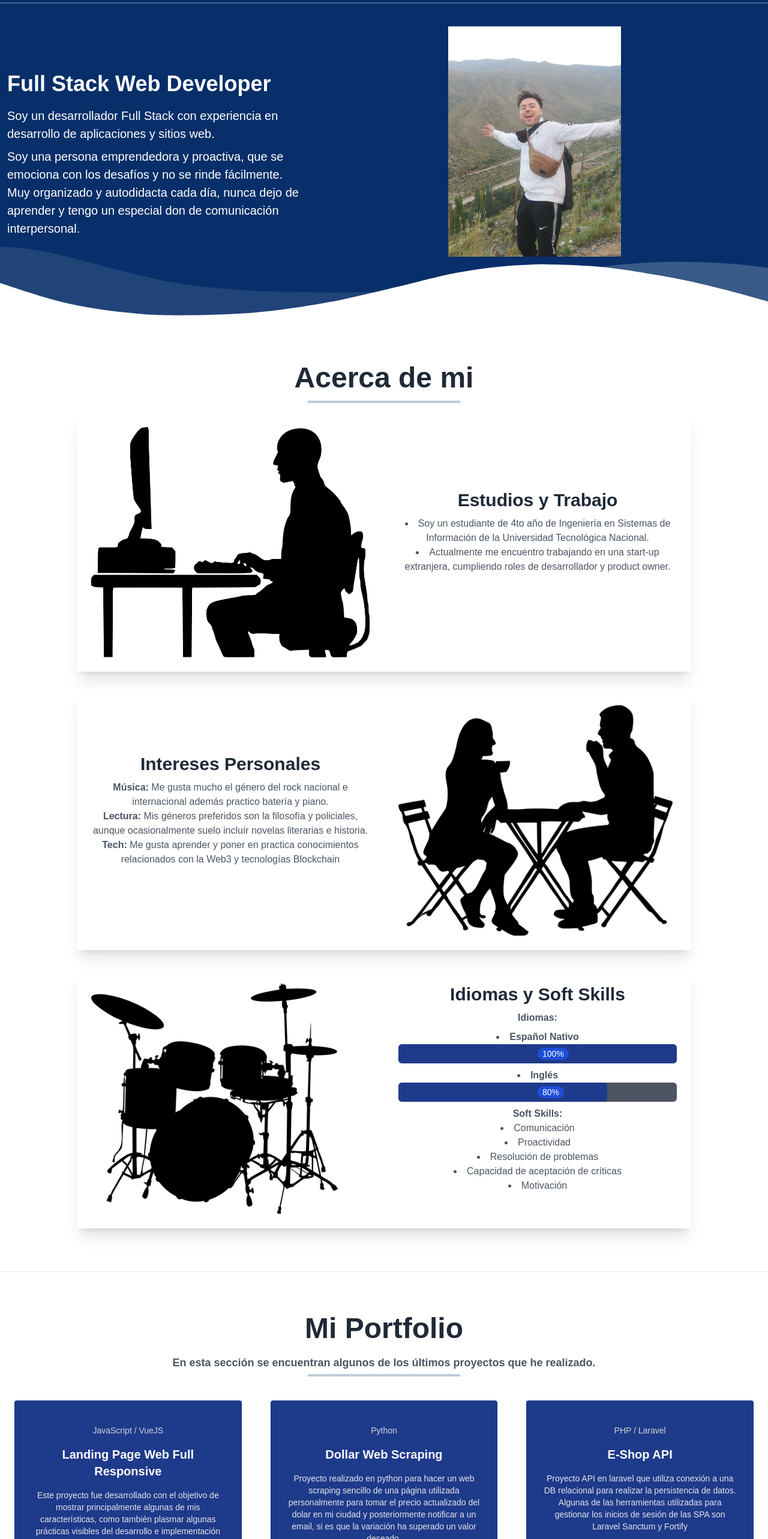
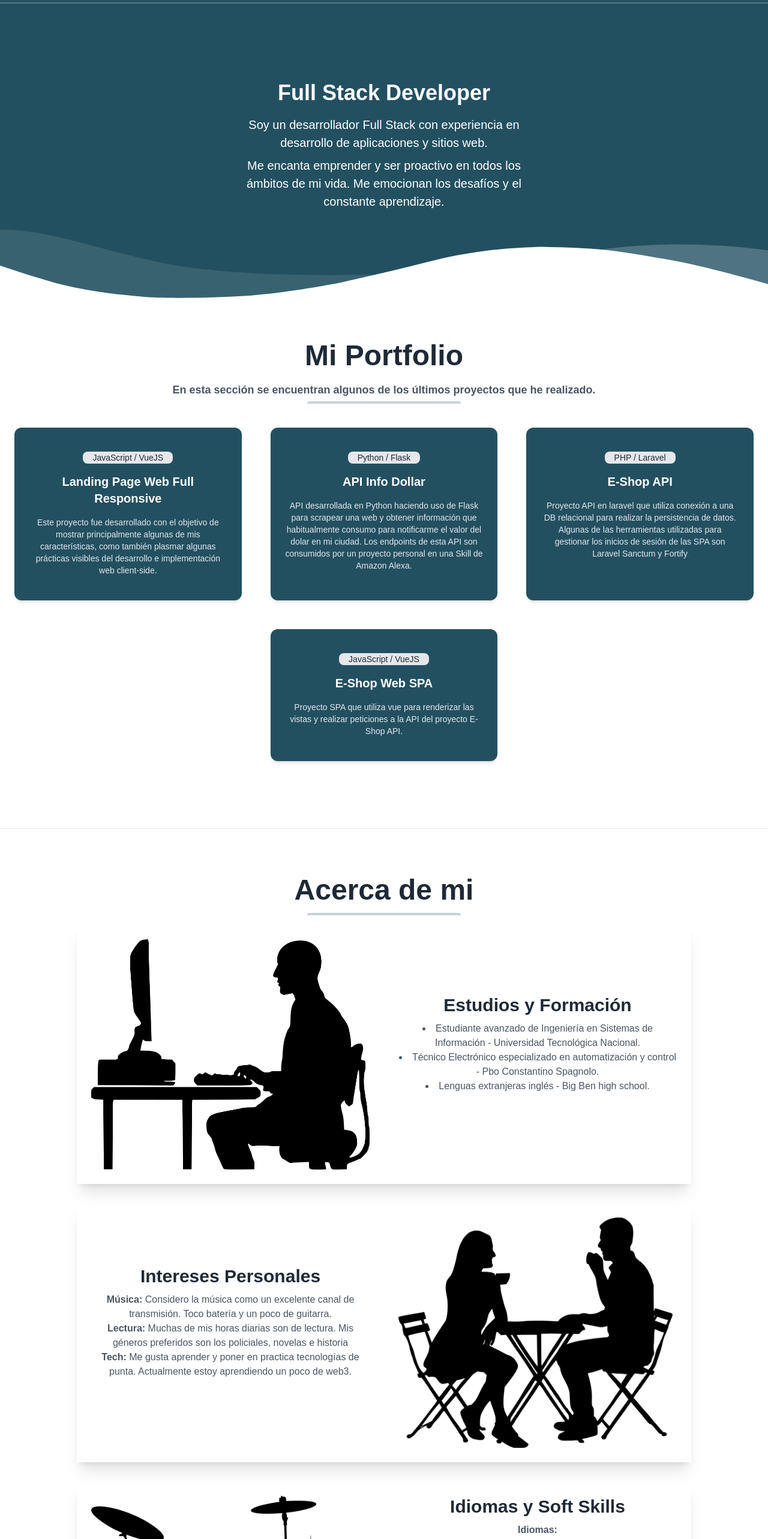
Before and after one commit to facuzarate04/my-landing, a Vue app: page / in a window 1280 px wide. Shown: the part 60-2626 px from the top of the page at 60% size. Built offline with nearby package versions, Linux system fonts and the light colour scheme.

Commit message:
feat: styles and texts changes

```diff
--- a/index.html
+++ b/index.html
@@ -7,6 +7,7 @@
     <title>Facundo Zarate</title>
     <meta name="description" content="Bienvenido a mi página personal. Date una vuelta y conoce un poco acerca de mi y algunos de mis proyectos realizados y en proceso" />
     <meta property="og:image" content="https://app.facundozarate.info/public/assets/images/mi-completo.jpeg" />
+    <meta property="og:description" content="Bienvenido a mi página personal. Date una vuelta y conoce un poco acerca de mi y algunos de mis proyectos realizados y en proceso." />
     <meta property="twitter:image" content="https://app.facundozarate.info/public/assets/images/mi-completo.jpeg" />
     <meta name="keywords" content="" />
     <meta name="author" content="Facundo Zarate" />
@@ -14,7 +15,7 @@
 
     <style>
         .gradient {
-            background: linear-gradient(#082f69 80%, #312d26 100%);
+            background: linear-gradient(#235061 80%, #0b1e2d 100%);
         }
 
     </style>
--- a/public/json/text.json
+++ b/public/json/text.json
@@ -3,54 +3,21 @@
         "image": "../assets/images/mi-cara.jpg"
     },
     "description":{
-        "title": "Full Stack Web Developer",
+        "title": "Full Stack Developer",
         "image": "../assets/images/mi-completo.jpeg",
         "p":{
             "p1": "Soy un desarrollador Full Stack con experiencia en desarrollo de aplicaciones y sitios web.",
-            "p2": "Soy una persona emprendedora y proactiva, que se emociona con los desafíos y no se rinde fácilmente. Muy organizado y autodidacta cada día, nunca dejo de aprender y tengo un especial don de comunicación interpersonal."
+            "p2": "Me encanta emprender y ser proactivo en todos los ámbitos de mi vida. Me emocionan los desafíos y el constante aprendizaje."
         }
     },
     "about":{
         "title": "Acerca de mi",
-        "studies-title": "Estudios y Trabajo",
+        "studies-title": "Estudios y Formación",
         "image": "../assets/images/work.png",
         "l": {
-            "l1": "Soy un estudiante de 4to año de Ingeniería en Sistemas de Información de la Universidad Tecnológica Nacional.",
-            "l2": "Actualmente me encuentro trabajando en una start-up extranjera, cumpliendo roles de desarrollador y product owner."
-        }
-    },
-    "interest":{
-        "title": "Intereses Personales",
-        "image": "../assets/images/meeting.png",
-        "l": {
-            "l1": "<b>Música:</b> Me gusta mucho el género del rock nacional e internacional además practico batería y piano.",
-            "l2": "<b>Lectura:</b> Mis géneros preferidos son la filosofía y policiales, aunque ocasionalmente suelo incluír novelas literarias e historia.",
-            "l3": "<b>Tech:</b> Me gusta aprender y poner en practica conocimientos relacionados con la Web3 y tecnologías Blockchain"
-        }
-    },
-    "skills":{
-        "title": "Idiomas y Soft Skills",
-        "image": "../assets/images/drumms.png",
-        "languajes": "Idiomas:",
-        "soft-skills": "Soft Skills:",
-        "lang": {
-            "l1": {
-                "title": "Español Nativo",
-                "bar-width": "width: 100%;",
-                "percent": "100%"
-            },
-            "l2": {
-                "title": "Inglés",
-                "bar-width": "width: 75%;",
-                "percent": "80%"
-            }
-        },
-        "s-skills": {
-            "l1": "Comunicación",
-            "l2": "Proactividad",
-            "l3": "Resolución de problemas",
-            "l4": "Capacidad de aceptación de críticas",
-            "l5": "Motivación"
+            "l1": "Estudiante avanzado de Ingeniería en Sistemas de Información - Universidad Tecnológica Nacional.",
+            "l2": "Técnico Electrónico especializado en automatización y control - Pbo Constantino Spagnolo.",
+            "l3": "Lenguas extranjeras inglés - Big Ben high school."
         }
     },
     "portfolio":{
@@ -64,10 +31,10 @@
                 "url": "https://github.com/facuzarate04/my-landing"
             },
             "p2": {
-                "languaje": "Python",
-                "title": "Dollar Web Scraping",
-                "description": "Proyecto realizado en python para hacer un web scraping sencillo de una página utilizada personalmente para tomar el precio actualizado del dolar en mi ciudad y posteriormente notificar a un email, si es que la variación ha superado un valor deseado.",
-                "url": "https://github.com/facuzarate04/dollar-web-scraping"
+                "languaje": "Python / Flask",
+                "title": "API Info Dollar",
+                "description": "API desarrollada en Python haciendo uso de Flask para scrapear una web y obtener información que habitualmente consumo para notificarme el valor del dolar en mi ciudad. Los endpoints de esta API son consumidos por un proyecto personal en una Skill de Amazon Alexa.",
+                "url": "https://github.com/facuzarate04/info-dollar-api"
             },
             "p3": {
                 "languaje": "PHP / Laravel",
@@ -83,6 +50,40 @@
             }
         }
 
+    },
+    "interest":{
+        "title": "Intereses Personales",
+        "image": "../assets/images/meeting.png",
+        "l": {
+            "l1": "<b>Música:</b> Considero la música como un excelente canal de transmisión. Toco batería y un poco de guitarra.",
+            "l2": "<b>Lectura:</b> Muchas de mis horas diarias son de lectura. Mis géneros preferidos son los policiales, novelas e historia",
+            "l3": "<b>Tech:</b> Me gusta aprender y poner en practica tecnologías de punta. Actualmente estoy aprendiendo un poco de web3."
+        }
+    },
+    "skills":{
+        "title": "Idiomas y Soft Skills",
+        "image": "../assets/images/drumms.png",
+        "languajes": "Idiomas:",
+        "soft-skills": "Soft Skills:",
+        "lang": {
+            "l1": {
+                "title": "Español Nativo",
+                "bar-width": "width: 100%; background-color: #235061;",
+                "percent": "100%"
+            },
+            "l2": {
+                "title": "Inglés",
+                "bar-width": "width: 80%; background-color: #235061;",
+                "percent": "80%"
+            }
+        },
+        "s-skills": {
+            "l1": "Comunicación",
+            "l2": "Proactividad",
+            "l3": "Resolución de problemas",
+            "l4": "Capacidad de aceptación de críticas",
+            "l5": "Motivación"
+        }
     },
     "socials":{
         "ig": {
--- a/src/components/NavBar.vue
+++ b/src/components/NavBar.vue
@@ -21,28 +21,28 @@
             <div class="w-full flex-grow lg:flex lg:items-center lg:w-auto hidden mt-2 lg:mt-0 bg-gray-600 lg:bg-transparent text-black p-4 lg:p-0 z-20"
                 id="nav-content">
                 <ul class="list-reset lg:flex justify-end flex-1 items-center">
-                    <li class="mr-3">
+                    <!-- <li class="mr-3">
                         <a
                         :href="cv_url"
                         download="Facundo Zarate CV"
                         class="cursor-pointer inline-block py-2 px-4 text-black hover:bg-gray-300 font-bold no-underline rounded-xl bg-gray-100">
                             Mi CV/Resume
                         </a>
-                    </li>
+                    </li> -->
                     <li class="mr-3">
-                        <button class="link inline-block py-2 px-4 text-white font-bold no-underline"
+                        <button :class="{'underline decoration-white decoration-4 underline-offset-8': active == 'about'}" class="link inline-block py-2 px-4 text-white font-bold"
                         @click="scrollTo('about')">
                             Acerca de mi
                         </button>
                     </li>
                     <li class="mr-3">
-                        <button class="link inline-block py-2 px-4 text-white font-bold no-underline"
+                        <button :class="{'underline decoration-white decoration-4 underline-offset-8': active == 'portfolio'}" class="link inline-block py-2 px-4 text-white font-bold"
                         @click="scrollTo('portfolio')">
                             Mi Portfolio
                         </button>
                     </li>
                     <li class="mr-3">
-                        <button class="link inline-block py-2 px-4 text-white font-bold no-underline"
+                        <button :class="{'underline decoration-white decoration-4 underline-offset-8': active == 'contacto'}" class="link inline-block py-2 px-4 text-white font-bold"
                         @click="scrollTo('contacto')">
                             Contacto
                         </button>
@@ -61,11 +61,13 @@ export default{
         return {
             cv_url: process.env.CV_URL,
             jsonNavBar: json['nav-bar'],
-            showingMenu: false
+            showingMenu: false,
+            active: null
         }
     },
     methods: {
         scrollTo: function(ref) {
+            this.active = ref
             this.$emit('scrollTo',ref)
         }
     }
--- a/src/pages/Landing.vue
+++ b/src/pages/Landing.vue
@@ -7,19 +7,15 @@
             <template #content>
                 <!--Intro-->
                 <div ref="inicio" class="pt-24">
-                    <div class="container px-3 mx-auto flex flex-wrap flex-col md:flex-row items-center">
+                    <div class="container px-3 py-10 md:py-20 mx-auto flex flex-wrap flex-col md:flex-row items-center">
                         <!--Left Col-->
-                        <div class="flex flex-col w-full md:w-2/5 justify-center items-start text-center md:text-left">
+                        <div class="w-full mx-auto md:w-2/5 justify-center items-start text-center">
                             <h1 class="my-4 text-4xl font-bold leading-tight">
                             {{jsonDescription['title']}}
                             </h1>
                             <p v-for="p in jsonDescription['p']" :key="p" class="leading-normal text-xl mb-2">
                             {{p}}
                             </p>
-                        </div>
-                        <!--Right Col-->
-                        <div class="w-full md:w-3/5 py-2 mb-8 text-center">
-                            <img class="w-auto md:w-3/5 m-auto z-50 rounded-xl max-h-96 object-contain" :src="jsonDescription['image']" />
                         </div>
                     </div>
                 </div>
@@ -44,6 +40,34 @@
                         </g>
                     </svg>
                 </div>
+                <section class="bg-white border-b py-10" ref="portfolio">
+                    <div class="container mx-auto flex flex-wrap pt-4 pb-12">
+                        <h1 class="w-full my-2 text-5xl font-bold leading-tight text-center text-gray-800">
+                            {{jsonPortFolio['title']}}
+                        </h1>
+                        <h1 class="w-full my-2 text-lg font-semibold leading-tight text-center text-gray-600">
+                            {{jsonPortFolio['subtitle']}}
+                        </h1>
+                        <div class="w-full mb-4">
+                            <div class="h-1 mx-auto gradient w-64 opacity-25 my-0 py-0 rounded-t"></div>
+                        </div>
+                        <a :href="project['url']" v-for="project in jsonPortFolio['projects']" :key="project" class="w-full md:w-1/3 p-6 flex flex-col mx-auto">
+                            <div style="background-color: #235061;" class="flex-1 rounded-xl overflow-hidden shadow-md py-10">
+                                <div class="flex flex-wrap no-underline hover:no-underline space-y-4">
+                                    <p class="mx-auto text-gray-800 rounded-lg bg-gray-200 text-xs md:text-sm px-4">
+                                        {{project['languaje']}}
+                                    </p>
+                                    <div class="w-full font-bold text-xl text-white px-6">
+                                        {{project['title']}}
+                                    </div>
+                                    <p class="text-gray-200 text-sm px-6 mb-2">
+                                        {{project['description']}}
+                                    </p>
+                                </div>
+                            </div>
+                        </a>
+                    </div>
+                </section>
                 <section class="bg-white border-b py-10" ref="about" >
                     <div class="container max-w-5xl mx-auto m-8">
                         <h1 class="w-full my-2 text-5xl font-bold leading-tight text-center text-gray-800">
@@ -100,10 +124,10 @@
                                     <li v-for="l in jsonSkills['lang']" :key="l" class="my-2">
                                         <b>{{l['title']}}</b>
                                         <div class="relative bg-gray-600 rounded-md">
-                                            <div class="absolute bottom-1.5 text-white text-sm inline-block bg-blue-700 px-2 rounded-full">
+                                            <div class="absolute bottom-1.5 text-white text-sm inline-block bg-gray-900 px-2 rounded-full">
                                                 {{l['percent']}}
                                             </div>
-                                            <div :style="l['bar-width']" class="bg-blue-900 py-4 text-center rounded-md">
+                                            <div :style="l['bar-width']" class="py-4 text-center rounded-md">
                                             </div>
                                         </div>
                                     </li>
@@ -116,38 +140,10 @@
                         </div>
                     </div>
                 </section>
-                <section class="bg-white border-b py-10" ref="portfolio">
-                    <div class="shadow-xl container mx-auto flex flex-wrap pt-4 pb-12">
-                        <h1 class="w-full my-2 text-5xl font-bold leading-tight text-center text-gray-800">
-                            {{jsonPortFolio['title']}}
-                        </h1>
-                        <h1 class="w-full my-2 text-lg font-semibold leading-tight text-center text-gray-600">
-                            {{jsonPortFolio['subtitle']}}
-                        </h1>
-                        <div class="w-full mb-4">
-                            <div class="h-1 mx-auto gradient w-64 opacity-25 my-0 py-0 rounded-t"></div>
-                        </div>
-                        <a :href="project['url']" v-for="project in jsonPortFolio['projects']" :key="project" class="w-full md:w-1/3 p-6 flex flex-col mx-auto">
-                            <div  class="flex-1 bg-blue-900 rounded-t rounded-b-none overflow-hidden shadow py-10">
-                                <div class="flex flex-wrap no-underline hover:no-underline space-y-4">
-                                    <p class="w-full text-gray-300 text-xs md:text-sm px-6">
-                                        {{project['languaje']}}
-                                    </p>
-                                    <div class="w-full font-bold text-xl text-white px-6">
-                                        {{project['title']}}
-                                    </div>
-                                    <p class="text-gray-200 text-sm px-6 mb-2">
-                                        {{project['description']}}
-                                    </p>
-                                </div>
-                            </div>
-                        </a>
-                    </div>
-                </section>
             </template>
             <template #footer>
-                    <section class="bg-gray-100 py-10" ref="contacto">
-                        <div class="container mx-auto px-2 pt-4 pb-12 text-gray-800 shadow-xl">
+                    <section class="bg-white py-10" ref="contacto">
+                        <div class="container mx-auto px-2 pt-4 pb-12 text-gray-800">
                             <h1 class="w-full my-2 text-5xl font-bold leading-tight text-center text-gray-800">
                                 Contacto
                             </h1>
@@ -156,8 +152,7 @@
                             </div>
                             <!-- Contacto -->
                             <div class="flex items-center justify-center flex-col">
-
-                                <div class="sm:flex sm:items-center sm:justify-center sm:space-x-3 text-center">
+                                <div class="shadow-xl p-10 px-20 sm:flex sm:items-center sm:justify-center sm:space-x-3 text-center">
                                     <a target="_blank" v-for="social in jsonSocials" :key="social" :href="social['url']"
                                         :style="social['color']"
                                         class="my-2 w-1/2 m-auto sm:my-0 sm:w-auto px-4 py-2 font-semibold text-white inline-flex items-center space-x-2 rounded">
```
